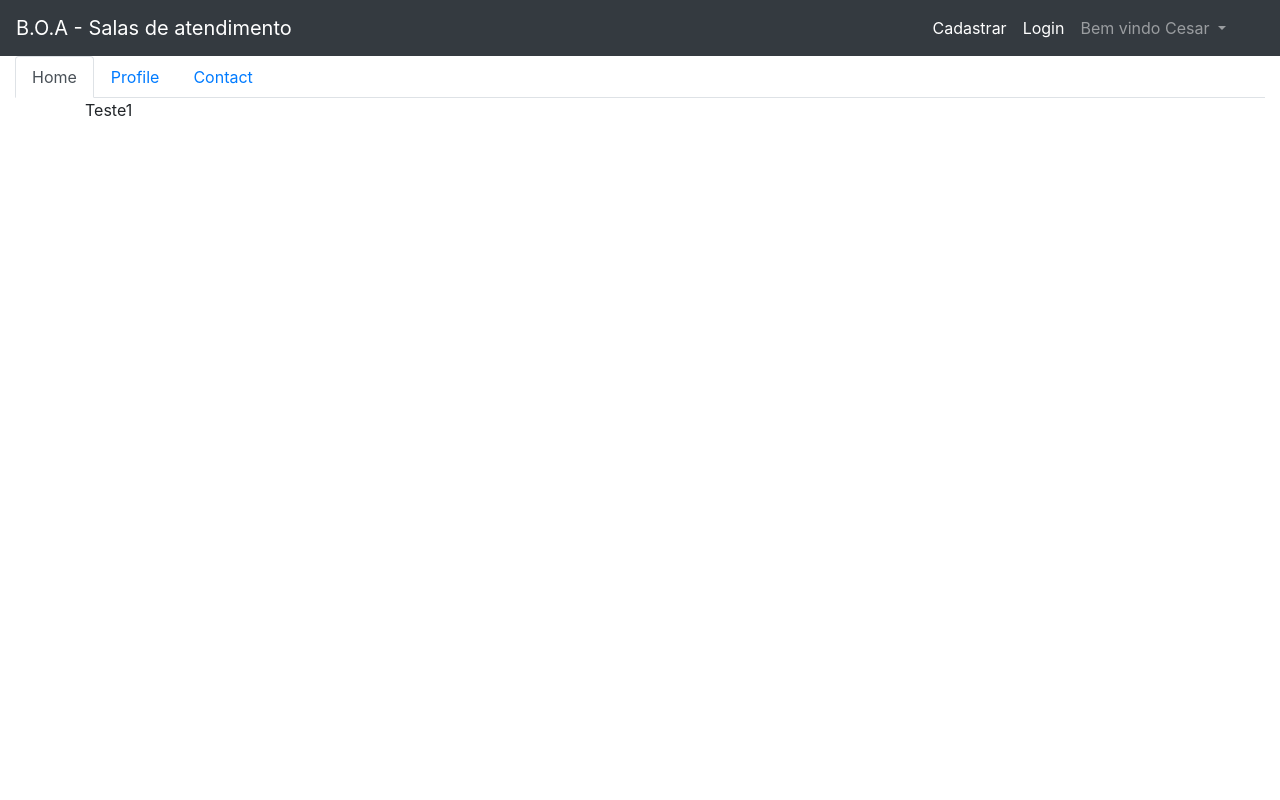
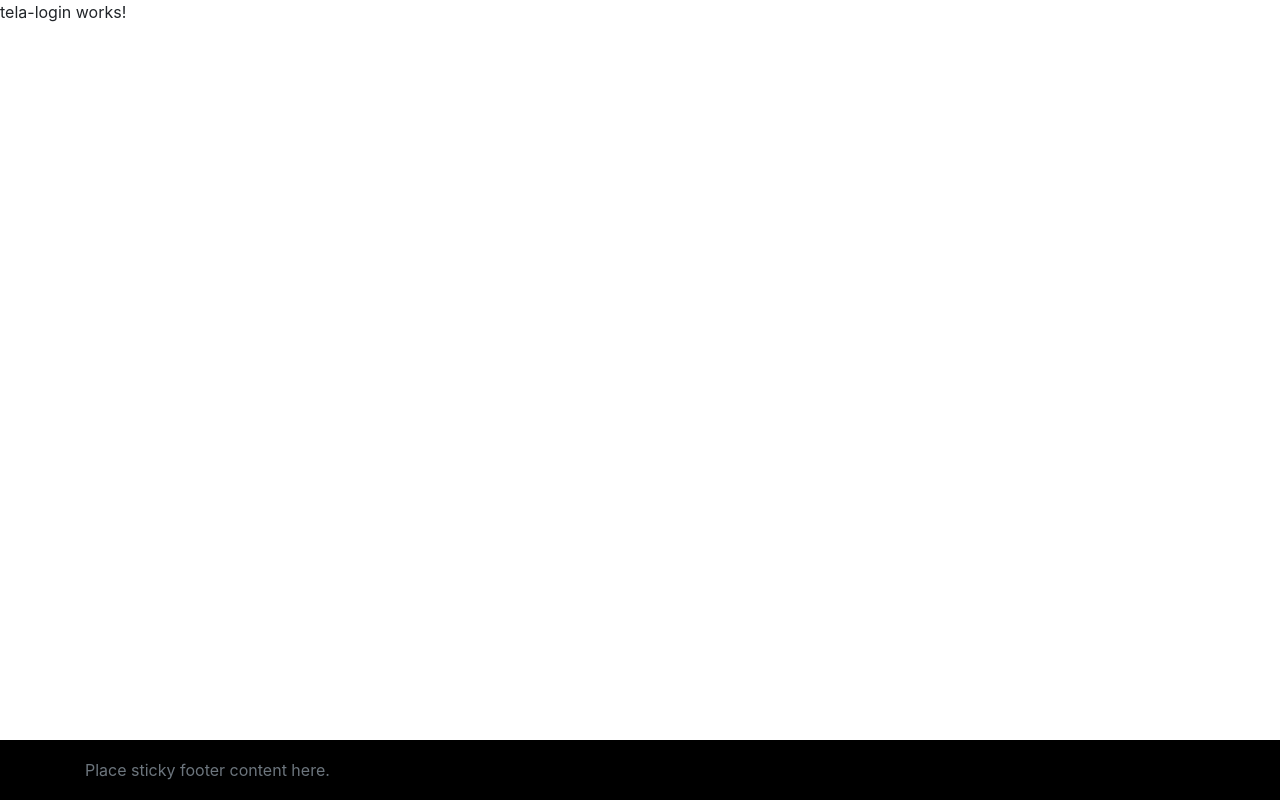
Before and after one commit to cesarquadros/boa-angular-rest, an Angular app in the folder boa-angular/: page /login in a window 1280 px wide. Built offline with nearby package versions, Linux system fonts and the light colour scheme.

Commit message:
Criado o component login e o route.ts

```diff
--- a/boa-angular/src/app/app.component.html
+++ b/boa-angular/src/app/app.component.html
@@ -1 +1,6 @@
-<boa-pagina-inicial></boa-pagina-inicial>
+<router-outlet></router-outlet>
+<footer class="footer">
+    <div class="container">
+        <span class="text-muted">Place sticky footer content here.</span>
+    </div>
+</footer>
--- /dev/null
+++ b/boa-angular/src/app/app.routes.ts
@@ -0,0 +1,10 @@
+import { Routes } from '@angular/router'
+
+import { PaginaInicialComponent } from './pagina-inicial/pagina-inicial.component'
+import { TelaLoginComponent } from './tela-login/tela-login.component'
+
+
+export const ROUTES: Routes = [
+    {path: '', component: PaginaInicialComponent },
+    {path: 'login', component: TelaLoginComponent }
+]
--- a/boa-angular/src/app/menu/menu.component.html
+++ b/boa-angular/src/app/menu/menu.component.html
@@ -10,7 +10,7 @@
         <a class="nav-link" href="#">Cadastrar <span class="sr-only">(current)</span></a>
       </li>
       <li class="nav-item active">
-        <a class="nav-link" href="#">Login <span class="sr-only">(current)</span></a>
+        <a class="nav-link" [routerLink]="['./login']">Login <span class="sr-only">(current)</span></a>
       </li>
 
       <li class="nav-item dropdown">
--- /dev/null
+++ b/boa-angular/src/app/tela-login/tela-login.component.html
@@ -0,0 +1,3 @@
+<p>
+  tela-login works!
+</p>
--- /dev/null
+++ b/boa-angular/src/app/tela-login/tela-login.component.ts
@@ -0,0 +1,15 @@
+import { Component, OnInit } from '@angular/core';
+
+@Component({
+  selector: 'boa-tela-login',
+  templateUrl: './tela-login.component.html',
+  styleUrls: ['./tela-login.component.css']
+})
+export class TelaLoginComponent implements OnInit {
+
+  constructor() { }
+
+  ngOnInit() {
+  }
+
+}
--- a/boa-angular/src/styles.css
+++ b/boa-angular/src/styles.css
@@ -1 +1,9 @@
 /* You can add global styles to this file, and also import other style files */
+.footer {
+    position: absolute;
+    bottom: 0;
+    width: 100%;
+    height: 60px;
+    line-height: 60px;
+    background-color: black;
+}
```
Also changed, not shown: boa-angular/src/app/app.module.ts (+7 -2 lines), boa-angular/src/app/tela-login/tela-login.component.css (added), 1 other file (tests, documents, lock files or other folders).
